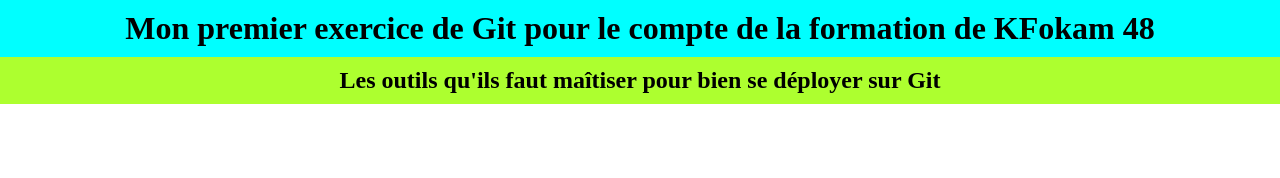
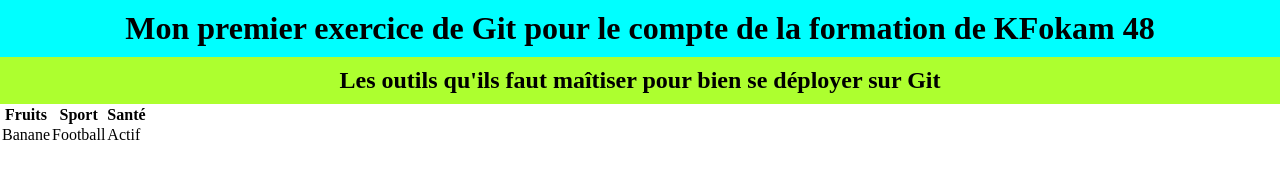
Before and after one commit to clementange/Premier_projet_git, a plain HTML site: page index.html in a window 1280 px wide. Drawn offline with Linux system fonts and the light colour scheme.

Commit message:
Ajout d'un tableau

```diff
--- a/index.html
+++ b/index.html
@@ -1,18 +1,33 @@
 <!DOCTYPE html>
 <html lang="en">
-<head>
-    <meta charset="UTF-8">
-    <meta name="viewport" content="width=device-width, initial-scale=1.0">
+  <head>
+    <meta charset="UTF-8" />
+    <meta name="viewport" content="width=device-width, initial-scale=1.0" />
     <title>Cours de Git</title>
-    <link rel="stylesheet" href="style.css">
-</head>
-<body>
+    <link rel="stylesheet" href="style.css" />
+  </head>
+  <body>
     <div class="ange">
-        <h1>Mon premier exercice de Git pour le compte de la formation de KFokam 48</h1>
+      <h1>
+        Mon premier exercice de Git pour le compte de la formation de KFokam 48
+      </h1>
     </div>
     <div class="clement">
-        <h2>Les outils qu'ils faut maîtiser pour bien se déployer sur Git</h2>
-
+      <h2>Les outils qu'ils faut maîtiser pour bien se déployer sur Git</h2>
     </div>
-</body>
+    <div>
+      <table>
+        <tr>
+          <th>Fruits</th>
+          <th>Sport</th>
+          <th>Santé</th>
+        </tr>
+        <tr>
+          <td>Banane</td>
+          <td>Football</td>
+          <td>Actif</td>
+        </tr>
+      </table>
+    </div>
+  </body>
 </html>
```
